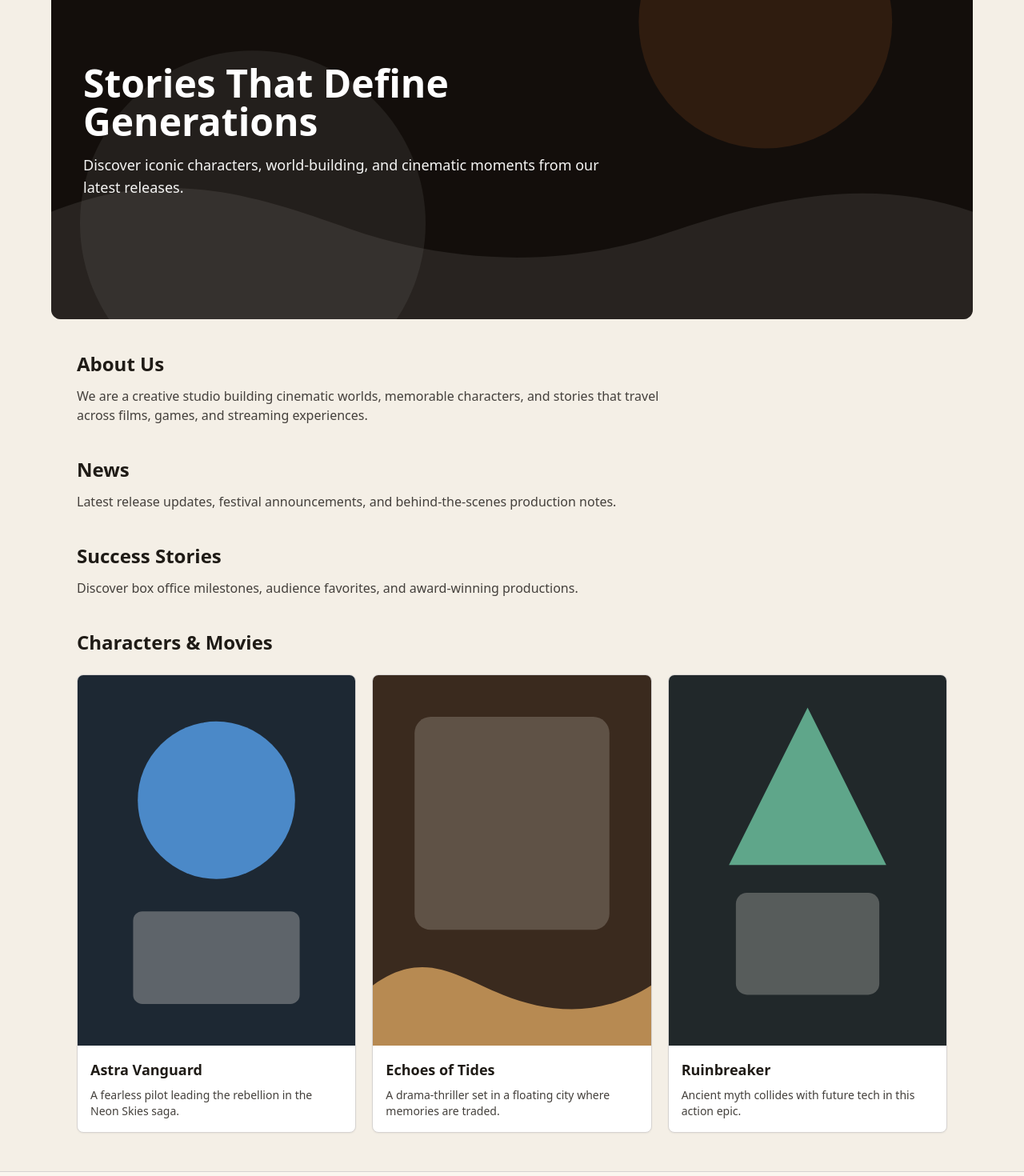
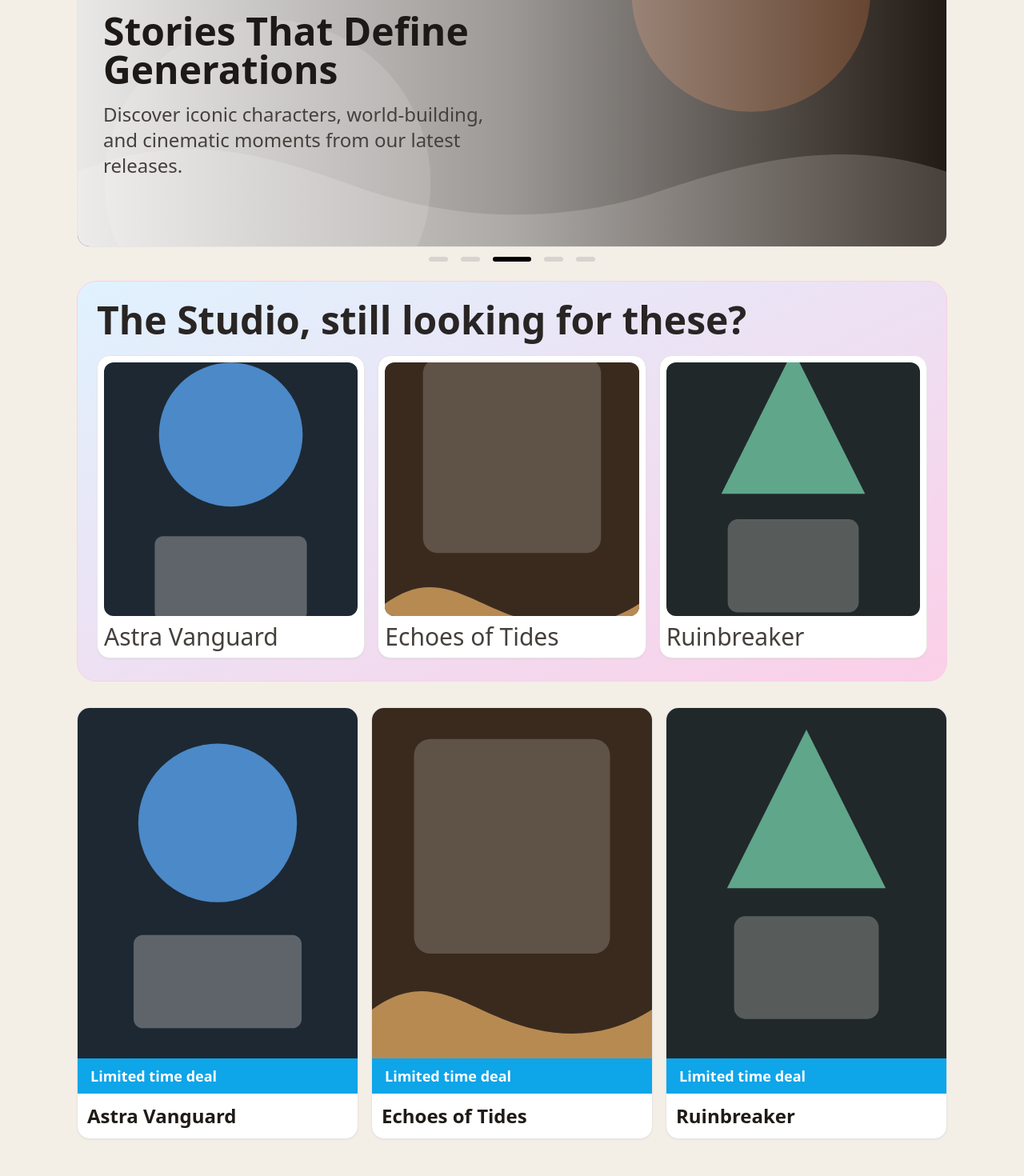
Before and after one commit to omprakashbhoi141564/The-Studio, a Next.js app: page / in a window 1280 px wide. Shown: the part 160-1630 px from the top of the page at 80% size. Built offline with nearby package versions, Linux system fonts and the light colour scheme; no server answers; the database is empty.

Commit message:
Restyle hero and below sections to bright ecommerce-style layout

```diff
--- a/app/page.tsx
+++ b/app/page.tsx
@@ -21,6 +21,7 @@ export default async function HomePage() {
     <main className="min-h-screen">
       <Header content={content} />
       <Hero content={content} />
+      <CardsGrid content={content} />
       <section id="about" className="mx-auto mt-10 max-w-6xl px-4 sm:px-6 lg:px-8">
         <h2 className="text-2xl font-semibold">About Us</h2>
         <p className="mt-3 max-w-3xl text-stone-700">
@@ -39,7 +40,6 @@ export default async function HomePage() {
           Discover box office milestones, audience favorites, and award-winning productions.
         </p>
       </section>
-      <CardsGrid content={content} />
       <Footer content={content} />
     </main>
   );
--- a/components/CardsGrid.tsx
+++ b/components/CardsGrid.tsx
@@ -1,18 +1,38 @@
 import { PublicContentProps } from "@/components/types";
 
 export default function CardsGrid({ content }: PublicContentProps) {
+  const topPicks = content.cards.slice(0, 6);
+  const deals = content.cards.slice(0, 3);
+
   return (
-    <section id="movies" className="mx-auto mt-10 max-w-6xl px-4 pb-12 sm:px-6 lg:px-8">
-      <h2 className="mb-6 text-2xl font-semibold">Characters & Movies</h2>
-      <div className="grid gap-5 sm:grid-cols-2 lg:grid-cols-3">
-        {content.cards.map((card) => (
-          <article key={card.id} className="overflow-hidden rounded-lg border border-stone-300 bg-white shadow-sm">
-            <div className="aspect-[3/4] w-full overflow-hidden bg-stone-200">
+    <section id="movies" className="mx-auto mt-6 max-w-6xl space-y-8 px-4 pb-12 sm:px-6 lg:px-8">
+      <div className="overflow-hidden rounded-3xl border border-pink-200 bg-gradient-to-br from-sky-100 to-pink-200 p-4 sm:p-6">
+        <h2 className="mb-4 text-2xl font-bold text-stone-800 sm:mb-5 sm:text-5xl">
+          {content.studioName}, still looking for these?
+        </h2>
+        <div className="flex gap-3 overflow-x-auto pb-1 sm:gap-4">
+          {topPicks.map((card) => (
+            <article key={card.id} className="min-w-[145px] rounded-2xl border border-stone-200 bg-white p-2 shadow-sm sm:min-w-[190px]">
+              <div className="aspect-square overflow-hidden rounded-xl bg-stone-100">
+                <img src={card.image} alt={card.title} className="h-full w-full object-cover object-center" />
+              </div>
+              <p className="mt-2 truncate text-lg text-stone-700 sm:text-3xl">{card.title}</p>
+            </article>
+          ))}
+        </div>
+      </div>
+
+      <div className="grid grid-cols-1 gap-4 sm:grid-cols-2 lg:grid-cols-3">
+        {deals.map((card) => (
+          <article key={card.id} className="overflow-hidden rounded-2xl border border-stone-200 bg-white shadow-sm">
+            <div className="aspect-[4/5] w-full overflow-hidden bg-[#f4e9fb]">
               <img src={card.image} alt={card.title} className="h-full w-full object-cover object-center" />
             </div>
-            <div className="p-4">
-              <h3 className="text-lg font-semibold">{card.title}</h3>
-              <p className="mt-2 text-sm text-stone-700">{card.description}</p>
+            <div className="bg-sky-500 px-4 py-2 text-white">
+              <p className="text-base font-semibold sm:text-lg">Limited time deal</p>
+            </div>
+            <div className="p-3">
+              <h3 className="truncate text-lg font-semibold sm:text-2xl">{card.title}</h3>
             </div>
           </article>
         ))}
--- a/components/Hero.tsx
+++ b/components/Hero.tsx
@@ -11,19 +11,29 @@ export default function Hero({ content }: PublicContentProps) {
   }, [content.hero.image]);
 
   return (
-    <section className="relative mx-auto mt-4 h-[380px] max-w-6xl overflow-hidden rounded-xl sm:h-[470px]">
+    <section className="mx-auto mt-4 max-w-6xl px-4 sm:px-6 lg:px-8">
+      <div className="relative h-[260px] overflow-hidden rounded-2xl border border-stone-200 bg-white sm:h-[380px]">
         <img
           src={heroSrc}
           alt="Hero background"
           className="absolute inset-0 h-full w-full object-cover object-center"
           onError={() => setHeroSrc("/uploads/sample-hero.svg")}
         />
-      <div className="absolute inset-0 bg-black/45" />
-      <div className="relative z-10 flex h-full items-center px-6 sm:px-10">
-        <div className="max-w-2xl text-white">
-          <h1 className="text-3xl font-bold leading-tight sm:text-5xl">{content.hero.title}</h1>
-          <p className="mt-4 text-base text-stone-100 sm:text-lg">{content.hero.subtitle}</p>
+        <div className="absolute inset-0 bg-gradient-to-r from-white/90 via-white/55 to-transparent" />
+        <div className="relative z-10 flex h-full items-center px-5 sm:px-8">
+          <div className="max-w-[60%] text-stone-900 sm:max-w-[50%]">
+            <h1 className="text-2xl font-bold leading-tight sm:text-5xl">{content.hero.title}</h1>
+            <p className="mt-3 text-sm text-stone-700 sm:mt-4 sm:text-2xl">{content.hero.subtitle}</p>
           </div>
+        </div>
+      </div>
+
+      <div className="mt-3 flex items-center justify-center gap-4">
+        <span className="h-1.5 w-6 rounded-full bg-stone-300" />
+        <span className="h-1.5 w-6 rounded-full bg-stone-300" />
+        <span className="h-1.5 w-12 rounded-full bg-black" />
+        <span className="h-1.5 w-6 rounded-full bg-stone-300" />
+        <span className="h-1.5 w-6 rounded-full bg-stone-300" />
       </div>
     </section>
   );
```
Lines whose indentation alone changed are shown as unchanged.
